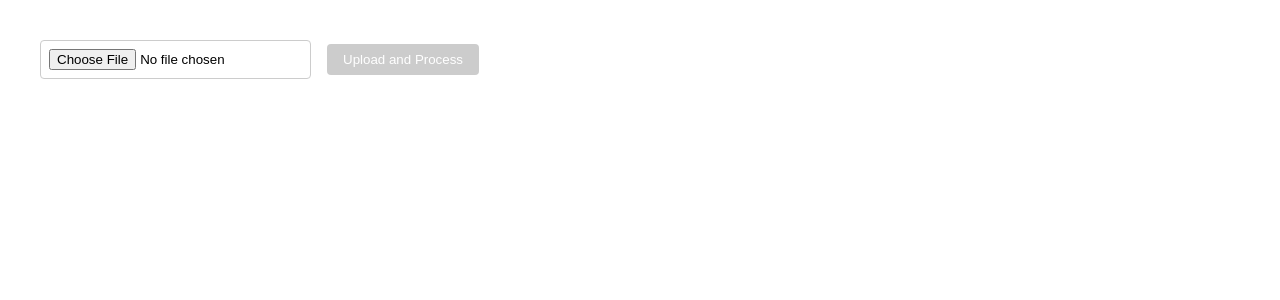
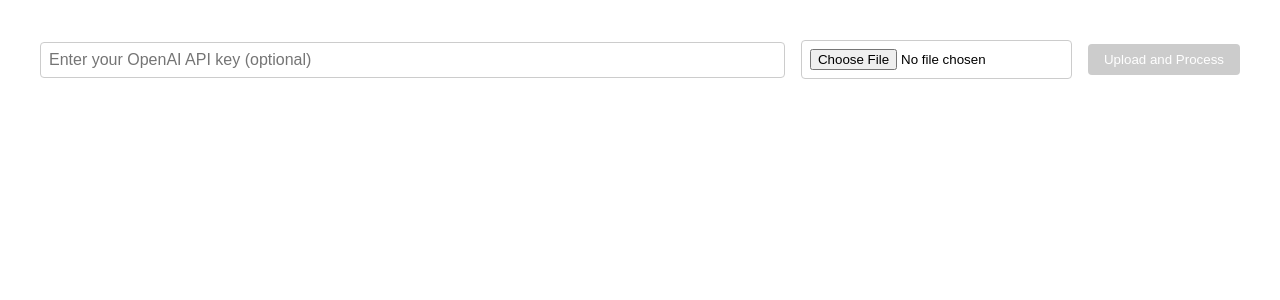
Before and after one commit to mayankpm/ottowatt, a Next.js app in the folder frontend/: page / in a window 1280 px wide. Shown: the top 300 px of the page. Built offline with nearby package versions, Linux system fonts and the light colour scheme.

Commit message:
api key support

```diff
--- a/frontend/app/Page.css
+++ b/frontend/app/Page.css
@@ -6,9 +6,18 @@
 
 .form {
   display: flex;
+  flex-wrap: wrap;
   gap: 1rem;
   margin-bottom: 2rem;
   align-items: center;
+}
+
+.apiKeyInput {
+  padding: 0.5rem;
+  font-size: 1rem;
+  flex: 1;
+  border: 1px solid #ccc;
+  border-radius: 4px;
 }
 
 .fileInput {
@@ -47,7 +56,7 @@
   border: 1px solid #eaeaea;
   border-radius: 8px;
   background-color: white;
-  box-shadow: 0 2px 4px rgba(0,0,0,0.1);
+  box-shadow: 0 2px 4px rgba(0, 0, 0, 0.1);
   font-size: 0.9rem;
   line-height: 1.4;
   height: 100%;
--- a/frontend/app/page.tsx
+++ b/frontend/app/page.tsx
@@ -4,16 +4,21 @@
 
 export default function Home() {
   const [file, setFile] = useState<File | null>(null);
+  const [apiKey, setApiKey] = useState<string>(""); // For user-provided API key
   const [result, setResult] = useState<any>(null);
   const [loading, setLoading] = useState(false);
 
   const handleSubmit = async (e: React.FormEvent) => {
     e.preventDefault();
-    if (!file) return;
+    if (!file) {
+      alert("Please upload a file.");
+      return;
+    }
 
     setLoading(true);
     const formData = new FormData();
     formData.append("file", file);
+    if (apiKey) formData.append("api_key", apiKey); // Attach API key if provided
 
     try {
       const response = await fetch("/api/upload", {
@@ -21,19 +26,16 @@
         body: formData,
       });
 
-      // Even if the server returns 4xx/5xx, we want to parse the body:
       let data;
       try {
         data = await response.json();
       } catch (jsonError) {
         console.error("Failed to parse JSON:", jsonError);
-        // Fallback if no valid JSON came back
-        data = { extracted_text: "", structured_text: "", error: "No valid JSON" };
+        data = { extracted_text: "", structured_text: "", error: "No valid JSON returned" };
       }
 
       setResult(data);
     } catch (error) {
-      // This catch only triggers if fetch() itself fails (e.g., network down)
       console.error("Fetch error:", error);
       setResult({ extracted_text: "", structured_text: "", error: String(error) });
     } finally {
@@ -41,9 +43,7 @@
     }
   };
 
-  // Safely handle missing or empty strings for structured_text
   const safeStructuredText = (result?.structured_text ?? "")
-    // Optionally transform the text if it's not empty:
     .replace(/^### (.*?)$/gm, "<h3>$1</h3>")
     .replace(/\*\*(.*?)\*\*/g, "<strong>$1</strong>")
     .replace(/^## (.*?)$/gm, "<h2>$1</h2>")
@@ -53,6 +53,13 @@
   return (
     <main className="main">
       <form onSubmit={handleSubmit} className="form">
+        <input
+          type="text"
+          placeholder="Enter your OpenAI API key (optional)"
+          value={apiKey}
+          onChange={(e) => setApiKey(e.target.value)}
+          className="apiKeyInput"
+        />
         <input
           type="file"
           accept=".pdf"
```
Also changed, not shown: 1 other file (tests, documents, lock files or other folders).
